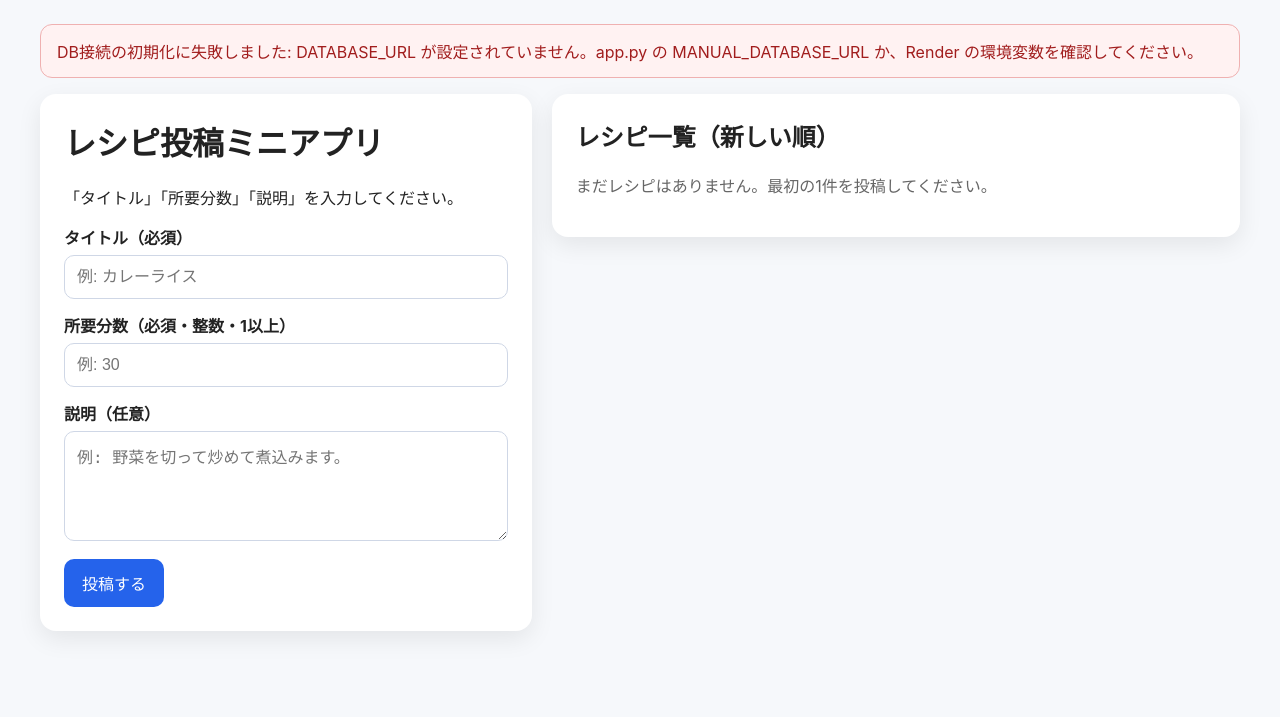
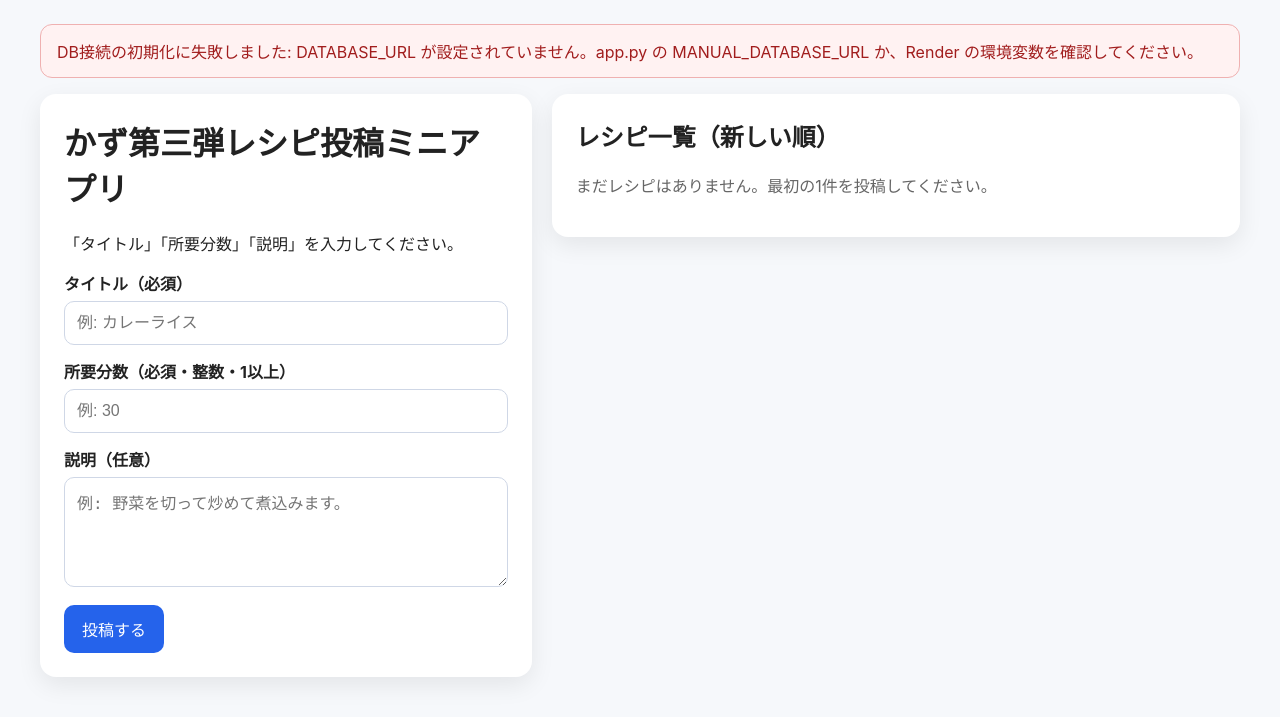
Before and after one commit to alochan-python/lesson8test4, a Flask app: page / in a window 1280 px wide. Shown: the top 717 px of the page. Run offline with Flask 3, Linux system fonts and the light colour scheme; some libraries are stand-ins or nearby versions.

Commit message:
タイトル変更

```diff
--- a/templates/index.html
+++ b/templates/index.html
@@ -2,7 +2,7 @@
 <html lang="ja">
 <head>
     <meta charset="utf-8">
-    <title>レシピ投稿ミニアプリ</title>
+    <title>かず第三弾レシピ投稿ミニアプリ</title>
     <meta name="viewport" content="width=device-width, initial-scale=1">
     <link rel="stylesheet" href="{{ url_for('static', filename='style.css') }}">
 </head>
@@ -22,7 +22,7 @@
 
         <div class="layout">
             <div class="card form-card">
-                <h1>レシピ投稿ミニアプリ</h1>
+                <h1>かず第三弾レシピ投稿ミニアプリ</h1>
                 <p>「タイトル」「所要分数」「説明」を入力してください。</p>
 
                 <form method="post" action="/">
```
